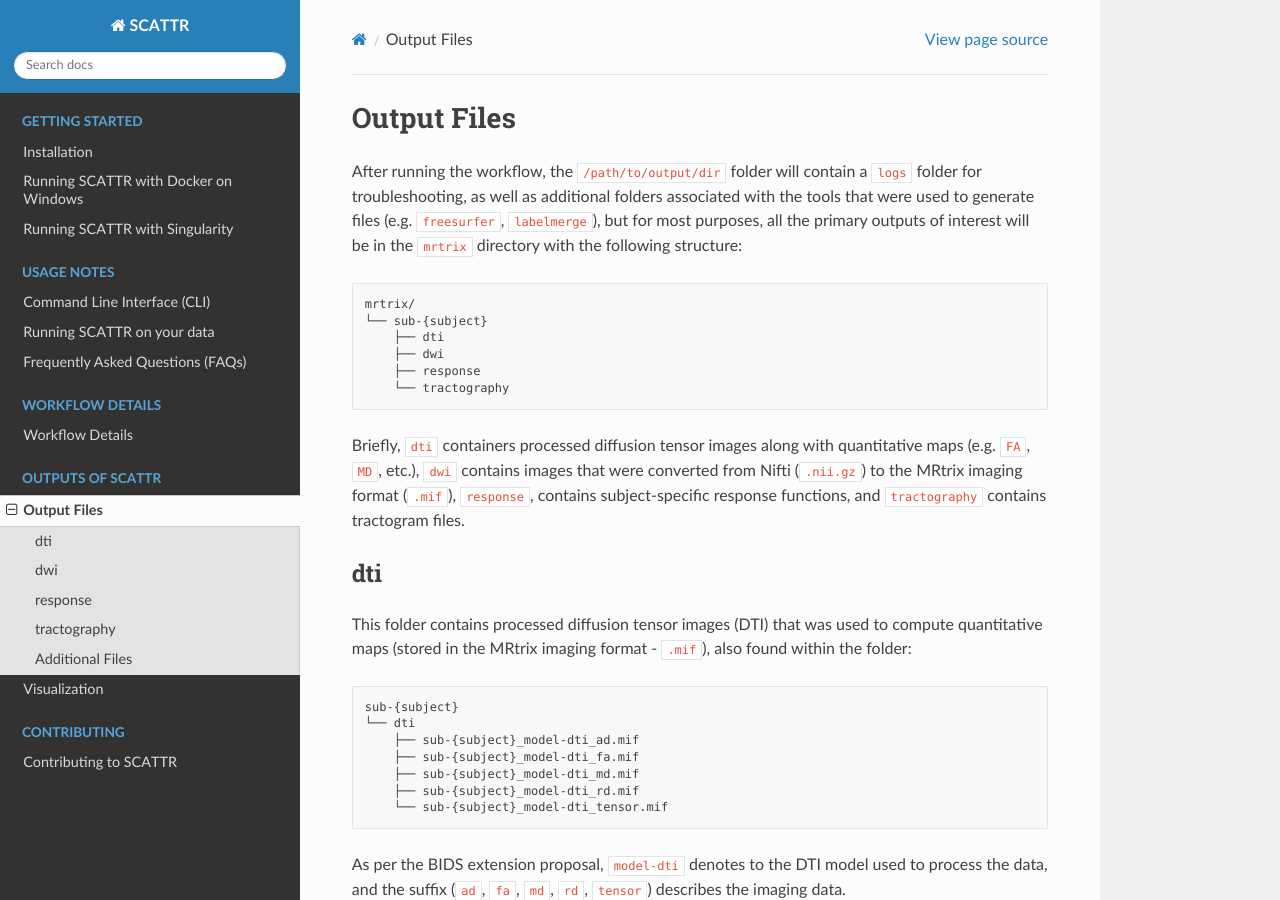
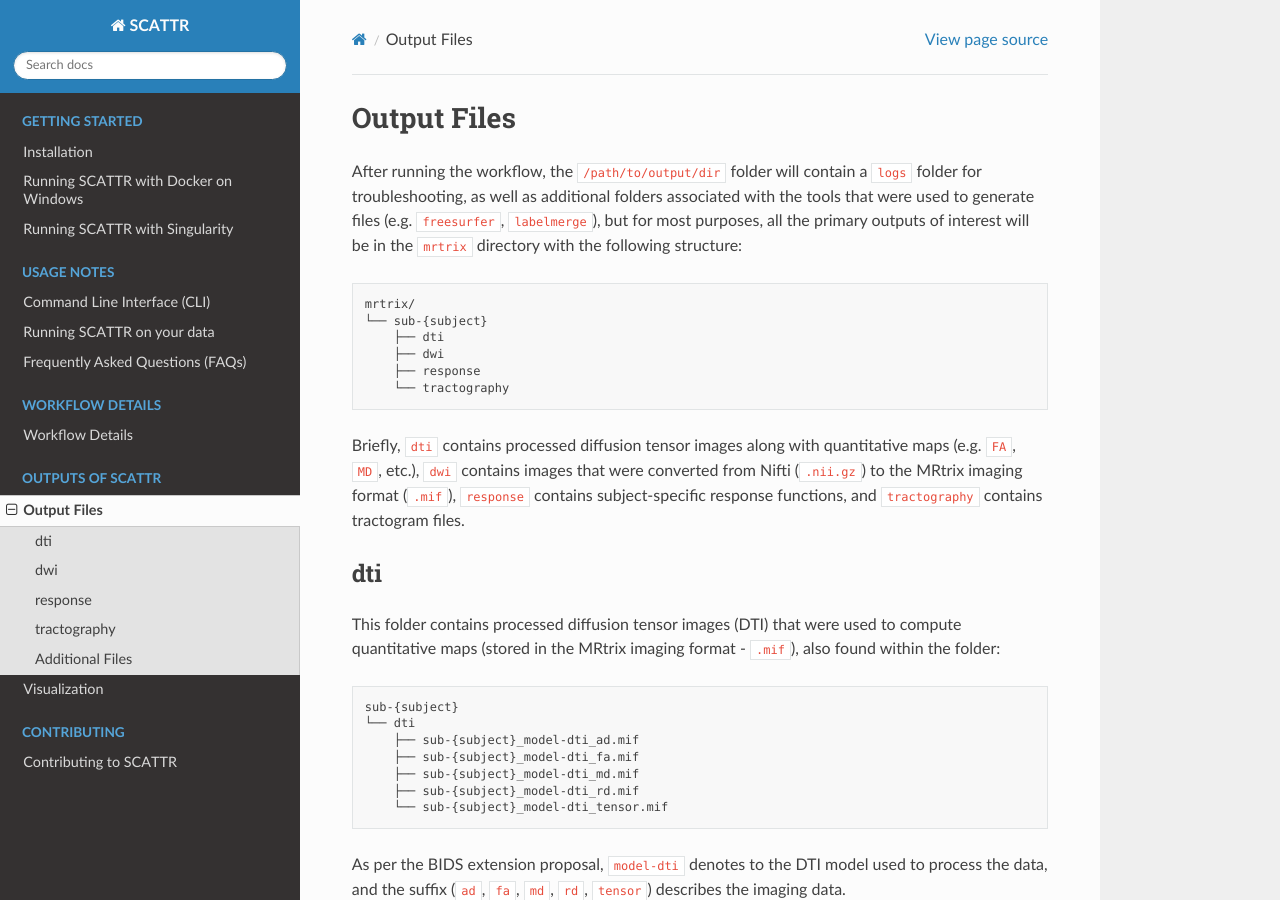
Before and after one commit to khanlab/scattr, a Sphinx documentation site: the page built from docs/outputs/output_files.md, in a window 1280 px wide and 900 px high. Built offline with Sphinx 7.4.7 and the Read the Docs theme 2.0.0, drawn with Linux system fonts in a browser that asks for light colours; some of the changed text lies outside the part shown.

Commit message:
fix grammar and typos to output_files.md

````diff
--- a/docs/outputs/output_files.md
+++ b/docs/outputs/output_files.md
@@ -15,15 +15,15 @@
     └── tractography
 ```
 
-Briefly, `dti` containers processed diffusion tensor images along with
+Briefly, `dti` contains processed diffusion tensor images along with
 quantitative maps (e.g. `FA`, `MD`, etc.), `dwi` contains images that were
 converted from Nifti (`.nii.gz`) to the MRtrix imaging format (`.mif`),
-`response`, contains subject-specific response functions, and `tractography`
+`response` contains subject-specific response functions, and `tractography`
 contains tractogram files.
 
 ## dti
 
-This folder contains processed diffusion tensor images (DTI) that was used to
+This folder contains processed diffusion tensor images (DTI) that were used to
 compute quantitative maps (stored in the MRtrix imaging format - `.mif`), also
 found within the folder:
 
@@ -96,7 +96,7 @@
     ├── sub-{subject}_desc-subcortical_nodeWeights.csv
 ```
 
-The `desc-filteredsubcortical` entity pair, describes associated tractogram
+The `desc-filteredsubcortical` entity pair describes associated tractogram
 files that have been filtered to only pass through WM and connect two GM
 structures, while the `desc-subcortical` entity pair denotes files associated
 with the unfiltered subcortical connectome. Whole-brain tractogram associated
````
